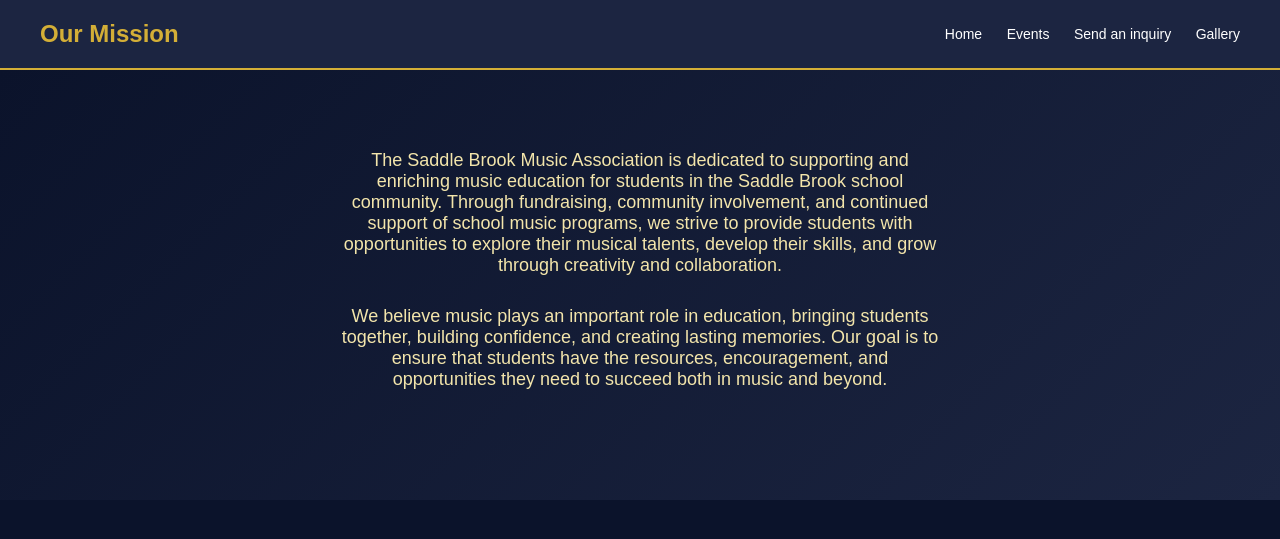
After one commit to Malia27/SaddleBrook-music-association, a Flask app: page /mission in a window 1280 px wide. The commit adds this page. Shown: the top 539 px of the page. Run offline with Flask 3, Linux system fonts and the light colour scheme.

Commit message:
Mission complete but can be edited

```diff
--- a/app.py
+++ b/app.py
@@ -6,5 +6,9 @@ app = Flask(__name__)
 def home():
     return render_template("base.html")
 
+@app.route("/mission")
+def mission():
+    return render_template("mission.html")
+
 if __name__ == "__main__":
     app.run(debug=True)
--- a/templates/base.html
+++ b/templates/base.html
@@ -83,7 +83,7 @@
         <h1>Saddle Brook Music Association</h1>
         <nav>
             <a href="#">Home</a>
-            <a href="#">Mission</a>
+            <a href="/mission">Mission</a>
             <a href="#">Events</a>
             <a href="#">Send an inquiry</a>
             <a href="#">Gallery</a>
--- /dev/null
+++ b/templates/mission.html
@@ -0,0 +1,88 @@
+<!DOCTYPE html>
+<html lang="en">
+<head>
+    <meta charset="UTF-8">
+    <meta name="viewport" content="width=device-width, initial-scale=1.0">
+    <title>Mission</title>
+     <style>
+        :root {
+            --navy-blue: #0b132b;
+            --royal-blue: #1c2541;
+            --gold: #d4af37;
+            --light-gold: #f3e5ab;
+            --text-color: #ffffff;
+        }
+        body {
+            margin: 0;
+            font-family: Arial, sans-serif;
+            background-color: var(--navy-blue);
+            color: var(--text-color);
+        }
+        header {
+            background-color: var(--royal-blue);
+            border-bottom: 2px solid var(--gold);
+            padding: 20px 40px;
+            display: flex;
+            justify-content: space-between;
+            align-items: center;
+        }
+        header h1 {
+            color: var(--gold);
+            margin: 0;
+            font-size: 24px;
+        }
+        nav a {
+            color: var(--text-color);
+            text-decoration: none;
+            margin-left: 20px;
+            font-size: 14px;
+        }
+        nav a:hover {
+            color: var(--gold);
+        }
+        .hero {
+            padding: 80px 20px;
+            text-align: center;
+            background: linear-gradient(135deg, var(--navy-blue), var(--royal-blue));
+        }
+        .hero h2 {
+            color: var(--gold);
+            font-size: 40px;
+            margin-bottom: 20px;
+        }
+        .hero p {
+            color: var(--light-gold);
+            font-size: 18px;
+            max-width: 600px;
+            margin: 0 auto 30px auto;
+        }
+        .btn {
+            background-color: var(--gold);
+            color: var(--navy-blue);
+            padding: 12px 30px;
+            text-decoration: none;
+            font-weight: bold;
+            border-radius: 4px;
+        }
+        .btn:hover {
+            background-color: var(--light-gold);
+        }
+    </style>
+</head>
+<body>
+    <header>
+        <h1> Our Mission</h1>
+         <nav>
+            <a href="#">Home</a>
+            <a href="#">Events</a>
+            <a href="#">Send an inquiry</a>
+            <a href="#">Gallery</a>
+        </nav>
+    </header>
+    <section class="hero">
+        <p>The Saddle Brook Music Association is dedicated to supporting and enriching music education for students in the Saddle Brook school community. Through fundraising, community involvement, and continued support of school music programs, we strive to provide students with opportunities to explore their musical talents, develop their skills, and grow through creativity and collaboration.</p>
+        <p>We believe music plays an important role in education, bringing students together, building confidence, and creating lasting memories. Our goal is to ensure that students have the resources, encouragement, and opportunities they need to succeed both in music and beyond.</p>
+    </section>
+
+</body>
+</html>
```
Also changed, not shown: Devlog/Joel.md (+6 -0 lines), templates/events.html (added).
